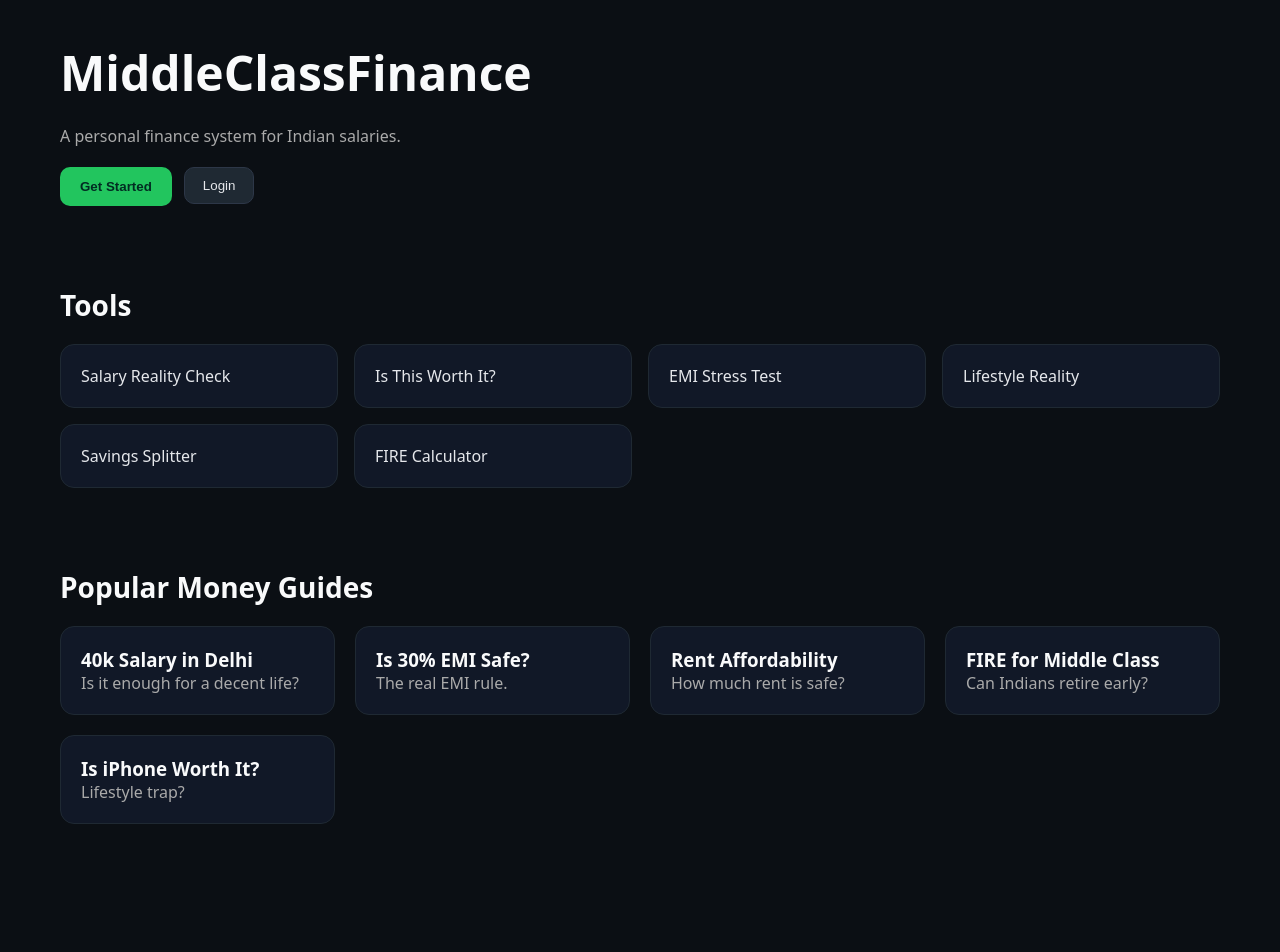
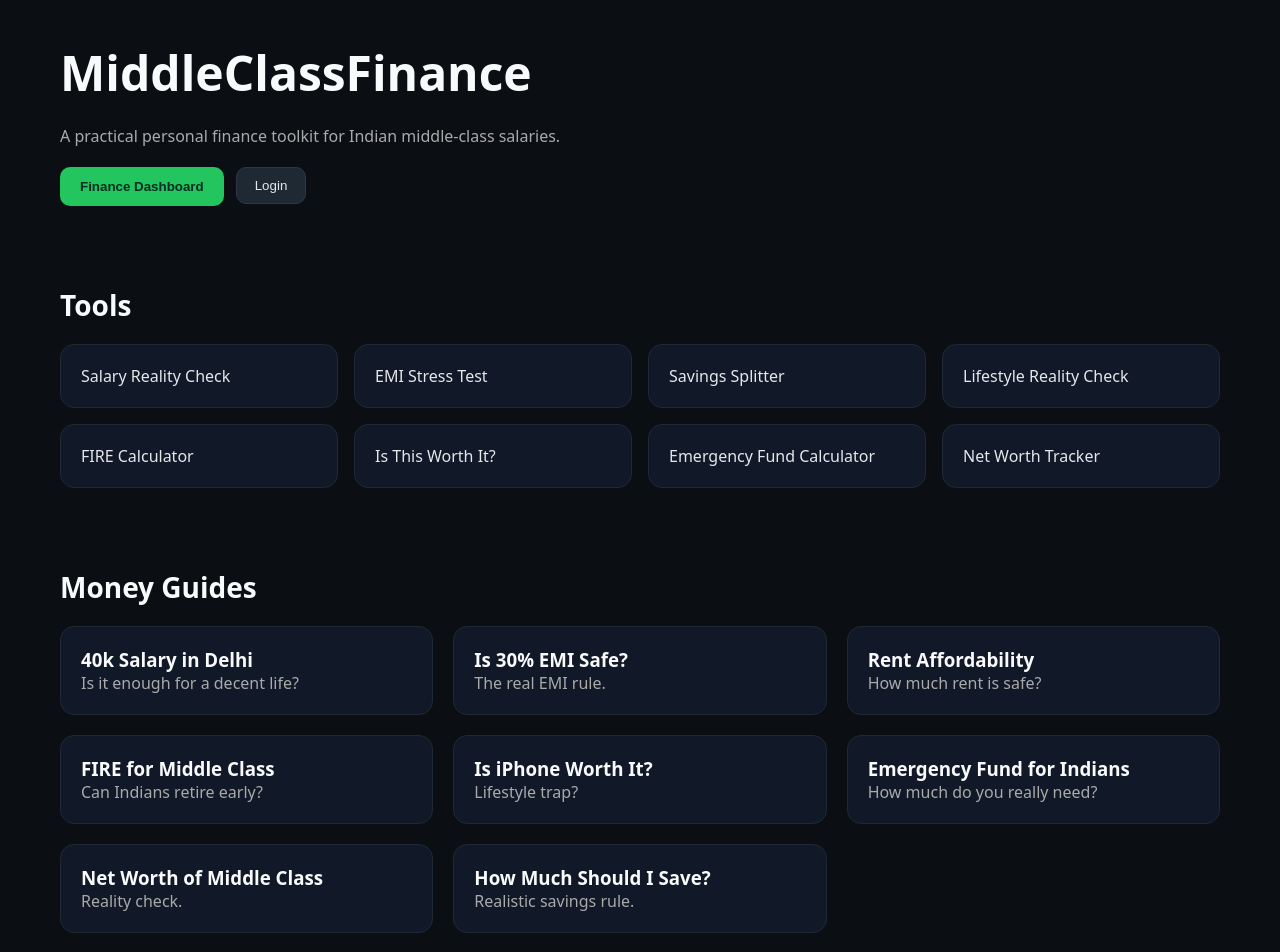
Before and after one commit to undercrypted-bator/middleclassfinance, a Next.js app: page / in a window 1280 px wide. Shown: the top 952 px of the page. Before the commit the page ends 864 px from the top, so only its background shows below. Built offline with nearby package versions, Linux system fonts and the light colour scheme; no server answers.

Commit message:
Homepage: list all tools and guides

```diff
--- a/app/page.tsx
+++ b/app/page.tsx
@@ -22,13 +22,13 @@ export default function Home() {
       <section style={{ display: "flex", flexDirection: "column", gap: "20px" }}>
         <h1>MiddleClassFinance</h1>
 
-        <p style={{ color: "#aaa", maxWidth: "500px" }}>
-          A personal finance system for Indian salaries.
+        <p style={{ color: "#aaa", maxWidth: "600px" }}>
+          A practical personal finance toolkit for Indian middle-class salaries.
         </p>
 
         <div style={{ display: "flex", gap: "12px", flexWrap: "wrap" }}>
           <a href="/finance-dashboard">
-            <button className="button-primary">Get Started</button>
+            <button className="button-primary">Finance Dashboard</button>
           </a>
 
           {!user ? (
@@ -51,7 +51,7 @@ export default function Home() {
           style={{
             marginTop: "20px",
             display: "grid",
-            gridTemplateColumns: "repeat(auto-fit, minmax(220px, 1fr))",
+            gridTemplateColumns: "repeat(auto-fit, minmax(240px, 1fr))",
             gap: "16px"
           }}
         >
@@ -59,37 +59,45 @@ export default function Home() {
             Salary Reality Check
           </a>
 
-          <a href="/is-this-worth-it" className="card">
-            Is This Worth It?
-          </a>
-
           <a href="/emi-stress-test" className="card">
             EMI Stress Test
-          </a>
-
-          <a href="/lifestyle-reality-check" className="card">
-            Lifestyle Reality
           </a>
 
           <a href="/savings-splitter" className="card">
             Savings Splitter
           </a>
 
+          <a href="/lifestyle-reality-check" className="card">
+            Lifestyle Reality Check
+          </a>
+
           <a href="/fire-calculator" className="card">
             FIRE Calculator
+          </a>
+
+          <a href="/is-this-worth-it" className="card">
+            Is This Worth It?
+          </a>
+
+          <a href="/emergency-fund" className="card">
+            Emergency Fund Calculator
+          </a>
+
+          <a href="/net-worth" className="card">
+            Net Worth Tracker
           </a>
         </div>
       </section>
 
       {/* GUIDES */}
       <section style={{ marginTop: "80px" }}>
-        <h2>Popular Money Guides</h2>
+        <h2>Money Guides</h2>
 
         <div
           style={{
             marginTop: "20px",
             display: "grid",
-            gridTemplateColumns: "repeat(auto-fit, minmax(260px, 1fr))",
+            gridTemplateColumns: "repeat(auto-fit, minmax(280px, 1fr))",
             gap: "20px"
           }}
         >
@@ -117,6 +125,21 @@ export default function Home() {
             <h3>Is iPhone Worth It?</h3>
             <p style={{ color: "#aaa" }}>Lifestyle trap?</p>
           </a>
+
+          <a href="/emergency-fund-india" className="card">
+            <h3>Emergency Fund for Indians</h3>
+            <p style={{ color: "#aaa" }}>How much do you really need?</p>
+          </a>
+
+          <a href="/net-worth-middle-class" className="card">
+            <h3>Net Worth of Middle Class</h3>
+            <p style={{ color: "#aaa" }}>Reality check.</p>
+          </a>
+
+          <a href="/how-much-should-i-save-india" className="card">
+            <h3>How Much Should I Save?</h3>
+            <p style={{ color: "#aaa" }}>Realistic savings rule.</p>
+          </a>
         </div>
       </section>
     </main>
```
